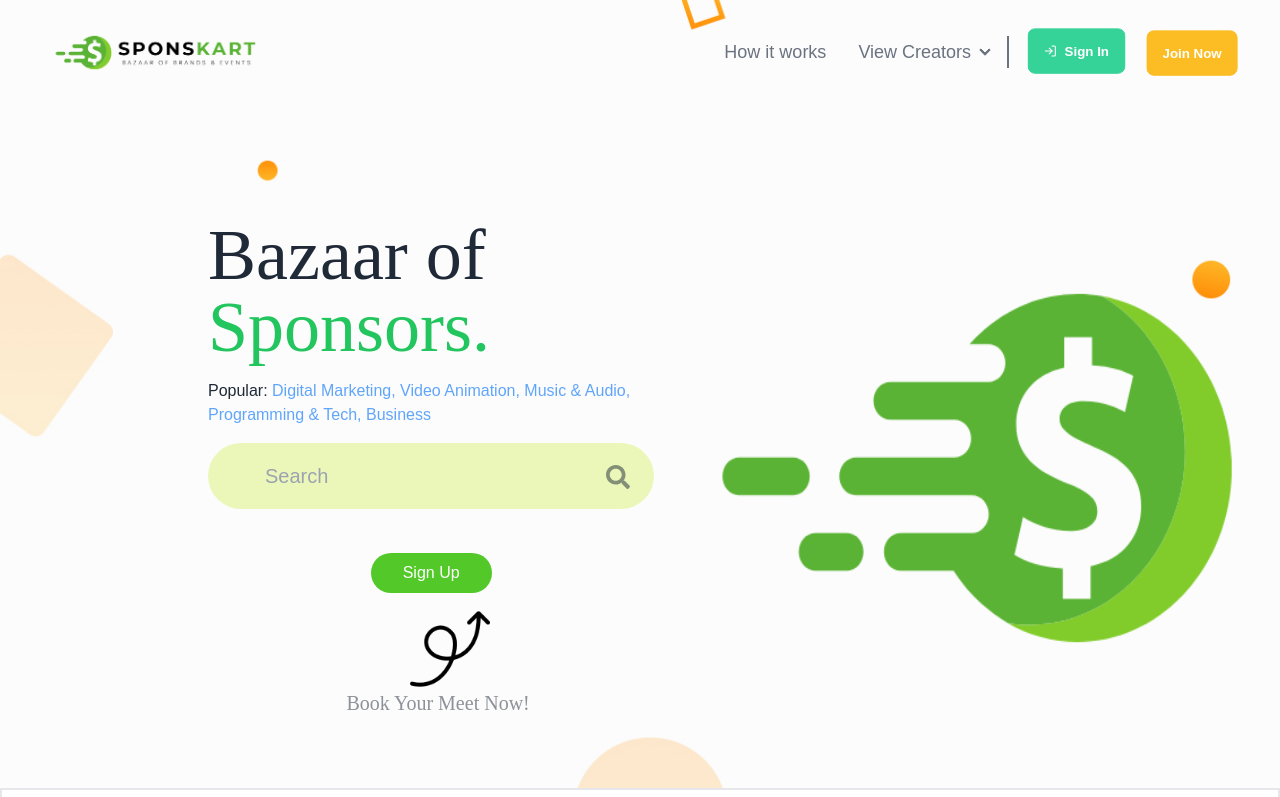
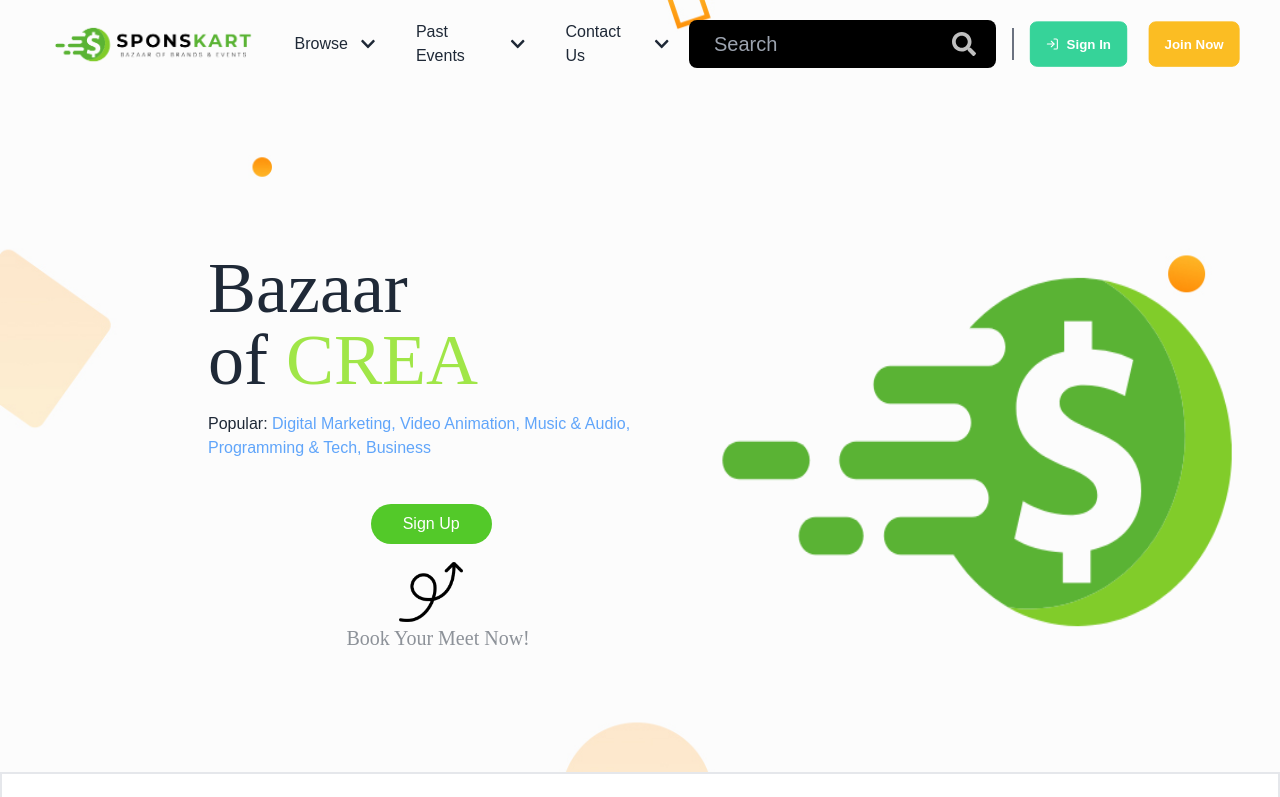
Before and after one commit to ayushman18/SponsKart-Frontend, a React (Vite) app: page / in a window 1280 px wide. Shown: the top 797 px of the page. Built offline with nearby package versions, Linux system fonts and the light colour scheme; a web font is replaced by a local one.

Commit message:
sign in check

```diff
--- a/package.json
+++ b/package.json
@@ -19,6 +19,7 @@
     "react-hook-form": "^7.45.2",
     "react-icons": "^4.10.1",
     "react-router-dom": "^6.14.2",
+    "react-simple-typewriter": "^5.0.1",
     "react-toastify": "^9.1.3",
     "sort-by": "^1.2.0",
     "swiper": "^10.1.0"
--- a/src/home/Banner/Banner.jsx
+++ b/src/home/Banner/Banner.jsx
@@ -1,14 +1,23 @@
 import { Link } from "react-router-dom";
 import bannerImg from "./../../assets/home/sponskart.png";
-import { FaSearch } from "react-icons/fa";
 import arrow from "./../../assets/home/arrow.png";
+import { Typewriter } from "react-simple-typewriter";
 
 const Banner = () => {
    return (
       <div className="container lg:flex items-center mx-auto gap-10 px-5 lg:pl-52 pt-11">
          <div className="space-y-4 lg:w-[60%]">
-            <h2 className="text-5xl lg:text-7xl">
-               Bazaar of <span className="text-green-500">Sponsors.</span>
+            <h2 className="text-4xl lg:text-7xl">
+               Bazaar <br /> of{" "}
+               <span className="text-[#94E331E3]">
+                  <Typewriter
+                     words={["SPONSORS", "EVENTS", "BRANDS", "CREATORS"]}
+                     loop={Infinity}
+                     typeSpeed={100}
+                     deleteSpeed={50}
+                     delaySpeed={1000}
+                  />
+               </span>
             </h2>
             <div className="mb-10">
                <span>Popular: </span>
@@ -28,21 +37,14 @@ const Banner = () => {
                   Business{" "}
                </Link>
             </div>
-            <div className="relative">
-               <input
-                  type="text"
-                  placeholder="Search"
-                  className="input w-full px-14 bg-[#cfef5062] rounded-full focus:outline-none text-xl py-8"
-               />
-               <FaSearch className="w-6 absolute opacity-50 right-6 top-1/3 h-6"></FaSearch>
-            </div>
+
             <div className="flex justify-center items-center pt-7">
                <Link to="/register" className="py-2 px-8 bg-[#53C929] text-white rounded-full w-fit">
                   Sign Up
                </Link>
             </div>
-            <div className="lg:w-2/3 mx-auto ">
-               <img src={arrow} alt="" className="w-20 ml-32 h-20 mx-auto" />
+            <div className="lg:w-2/3 mx-auto">
+               <img src={arrow} alt="" className="w-16 h-16 mx-auto" />
                <h2 className="text-xl ml-16 opacity-50">Book Your Meet Now!</h2>
             </div>
          </div>
--- a/src/home/Navbar/Navbar.jsx
+++ b/src/home/Navbar/Navbar.jsx
@@ -1,6 +1,7 @@
 import { Link, useLocation } from "react-router-dom";
 import { LuLogIn } from "react-icons/lu";
 import { useEffect } from "react";
+import { FaChevronDown, FaSearch } from "react-icons/fa";
 
 const Navbar = () => {
    const location = useLocation();
@@ -19,8 +20,11 @@ const Navbar = () => {
    // const pathname = location.pathname;
 
    return (
-      <nav id="navbar" className={`navbar justify-between top-0 z-[100000] lg:px-10 py-3 duration-700`}>
-         <div className="navbar-start">
+      <nav
+         id="navbar"
+         className={`navbar justify-between items-center top-0 z-[100000] lg:px-10 py-1 duration-700`}
+      >
+         <div>
             <div className="dropdown">
                <label tabIndex={0} className="btn btn-ghost lg:hidden">
                   <svg
@@ -40,46 +44,41 @@ const Navbar = () => {
                </label>
                <ul
                   tabIndex={0}
-                  className="menu menu-sm dropdown-content mt-3 z-[1] p-2 shadow bg-base-100 rounded-box w-60"
+                  className="menu menu-sm dropdown-content mt-3 z-[1] p-2 shadow bg-base-100 rounded-box w-52"
                >
                   <li>
-                     <Link to="how-it-works" className="text-lg text-gray-500">
-                        How it works
-                     </Link>
-                  </li>
-
-                  <li>
-                     <Link className="text-lg text-gray-500">View Creators</Link>
+                     <a>Browse</a>
                      <ul className="p-2">
                         <li>
-                           <Link to="job-listing">Job Listing</Link>
+                           <a>Submenu 1</a>
                         </li>
                         <li>
-                           <Link to="job-single">Job Single</Link>
-                        </li>
-                        <li>
-                           <Link to="job-proposal">Job Proposal</Link>
+                           <a>Submenu 2</a>
                         </li>
                      </ul>
                   </li>
-
-                  <div className="divider">or</div>
-                  <div>
-                     <div className="ml-4 flex">
-                        <Link
-                           to="sign-in"
-                           className="btn h-10 btn-success hover:shadow-lg text-white font-bold btn-sm md:btn-md normal-case"
-                        >
-                           <LuLogIn /> Sign In
-                        </Link>
-                        <Link
-                           to="/register"
-                           className="btn btn-xs md:btn-md h-10 btn-warning text-white font-bold  normal-case ml-4 hover:shadow-lg"
-                        >
-                           Join Now
-                        </Link>
-                     </div>
-                  </div>
+                  <li>
+                     <a>Past Events</a>
+                     <ul className="p-2">
+                        <li>
+                           <a>Submenu 1</a>
+                        </li>
+                        <li>
+                           <a>Submenu 2</a>
+                        </li>
+                     </ul>
+                  </li>
+                  <li>
+                     <a>Contact Us</a>
+                     <ul className="p-2">
+                        <li>
+                           <a>Submenu 1</a>
+                        </li>
+                        <li>
+                           <a>Submenu 2</a>
+                        </li>
+                     </ul>
+                  </li>
                </ul>
             </div>
             <Link to="/" className="normal-case text-lg text-gray-500">
@@ -87,41 +86,77 @@ const Navbar = () => {
             </Link>
          </div>
          <div className="hidden lg:flex">
-            <ul className="menu menu-horizontal px-1">
+            <div className="flex items-center justify-center">
+               <div className="dropdown dropdown-hover dropdown-bottom">
+                  <label
+                     tabIndex={1}
+                     className="flex hover:border-b border-orange-400 rounded-none hover:text-orange-400 hover:bg-transparent gap-3 py-3 px-5 justify-center items-center"
+                  >
+                     Browse <FaChevronDown></FaChevronDown>
+                  </label>
+                  <ul
+                     tabIndex={1}
+                     className="dropdown-content z-[1] menu p-2 shadow bg-base-100 rounded-box w-52"
+                  >
                      <li>
-                  <Link
-                     to="how-it-works"
-                     className="text-lg hover:border-b border-orange-400 rounded-none hover:text-orange-400 text-gray-500"
-                     style={{ background: "none" }}
-                  >
-                     How it works
-                  </Link>
-               </li>
-
-               <li tabIndex={0}>
-                  <details className="text-lg text-gray-500">
-                     <summary
-                        className="text-lg hover:border-b border-orange-400 rounded-none hover:text-orange-400 text-gray-500"
-                        style={{ background: "none" }}
-                     >
-                        View Creators
-                     </summary>
-                     <ul className="p-2 w-60 border-t border-orange-400 rounded-none">
-                        <li>
-                           <Link to="job-listing">Job Listing</Link>
+                        <a>Item 1</a>
                      </li>
                      <li>
-                           <Link to="job-single">Job Single</Link>
+                        <a>Item 2</a>
+                     </li>
+                  </ul>
+               </div>
+               <div className="dropdown dropdown-hover dropdown-bottom">
+                  <label
+                     tabIndex={2}
+                     className="flex hover:border-b border-orange-400 rounded-none hover:text-orange-400 hover:bg-transparent gap-3 py-3 px-5 justify-center items-center"
+                  >
+                     Past Events <FaChevronDown></FaChevronDown>
+                  </label>
+                  <ul
+                     tabIndex={2}
+                     className="dropdown-content z-[1] menu p-2 shadow bg-base-100 rounded-box w-52"
+                  >
+                     <li>
+                        <a>Item 1</a>
                      </li>
                      <li>
-                           <Link to="job-proposal">Job Proposal</Link>
+                        <a>Item 2</a>
                      </li>
                   </ul>
-                  </details>
+               </div>
+               <div className="dropdown dropdown-hover dropdown-bottom">
+                  <label
+                     tabIndex={3}
+                     className="flex hover:border-b border-orange-400 rounded-none hover:text-orange-400 hover:bg-transparent gap-3 py-3 px-5 justify-center items-center"
+                  >
+                     Contact Us <FaChevronDown></FaChevronDown>
+                  </label>
+                  <ul
+                     tabIndex={3}
+                     className="dropdown-content z-[1] menu p-2 shadow bg-base-100 rounded-box w-52"
+                  >
+                     <li>
+                        <a>Item 1</a>
+                     </li>
+                     <li>
+                        <a>Item 2</a>
                      </li>
                   </ul>
+               </div>
+               <div>
+                  <div className="relative text-white mr-4">
+                     <input
+                        type="text"
+                        placeholder="Search"
+                        className="input w-full px-6 bg-black rounded-lg focus:outline-none text-xl py-3"
+                     />
+                     <FaSearch className="w-6 absolute opacity-75 right-5 top-1/4 h-6"></FaSearch>
+                  </div>
+               </div>
+            </div>
             <div className="w-[2px]  h-8 bg-gray-500"></div>
-            <div className="ml-4">
+            <div className="ml-4 flex justify-center items-center">
                <Link
                   to="sign-in"
                   className="btn h-10 btn-success hover:shadow-lg text-white font-bold  normal-case"
--- a/src/home/PopularService/PopularService.jsx
+++ b/src/home/PopularService/PopularService.jsx
@@ -8,7 +8,7 @@ const PopularService = () => {
 
    return (
       <div className="relative max-w-[1040px] mx-16 lg:mx-auto my-24">
-         <h1 className="text-3xl font-semibold mb-2">Explore Popular service</h1>
+         <h1 className="text-3xl font-semibold mb-2">Explore Popular Events</h1>
          <div>
             <Swiper
                slidesPerView={1}
--- a/src/login/Login/Login.jsx
+++ b/src/login/Login/Login.jsx
@@ -1,7 +1,6 @@
 import axios from "axios";
 import { useForm } from "react-hook-form";
 import { Link } from "react-router-dom";
-import { toast } from "react-toastify";
 
 const Login = () => {
    const { register, handleSubmit } = useForm();
@@ -9,15 +8,11 @@ const Login = () => {
    const onSubmit = (data) => {
       console.log(data);
       axios
-         .post("http://sponskart-hkgd.onrender.com/signin", data)
+         .post("https://sponskart-hkgd.onrender.com/signin", data)
          .then((res) => {
             console.log("here", res.data);
-            if (res.data.message) {
-               toast.error(res.data.message);
-            }
          })
          .catch((err) => {
-            window.alert(err);
             console.log(err);
          });
    };
```
Also changed, not shown: 1 other file (tests, documents, lock files or other folders). Lines whose indentation alone changed are shown as unchanged.
